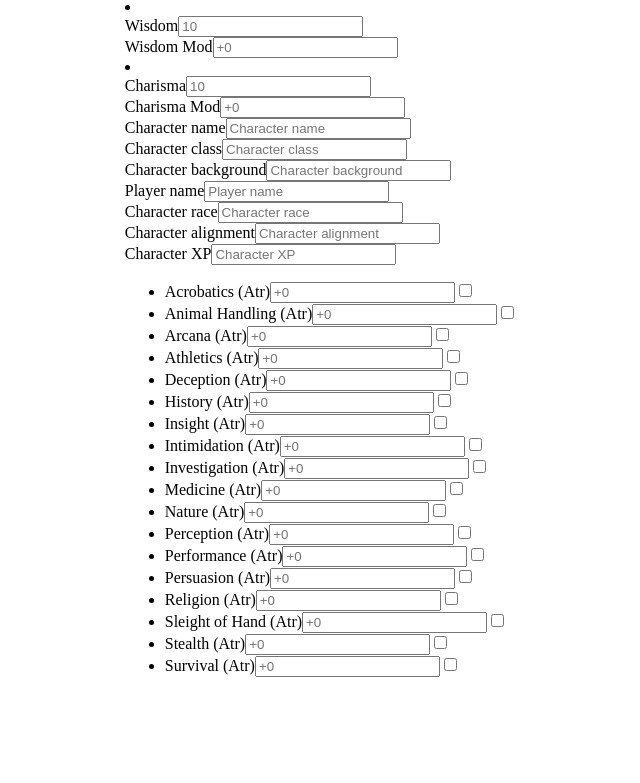
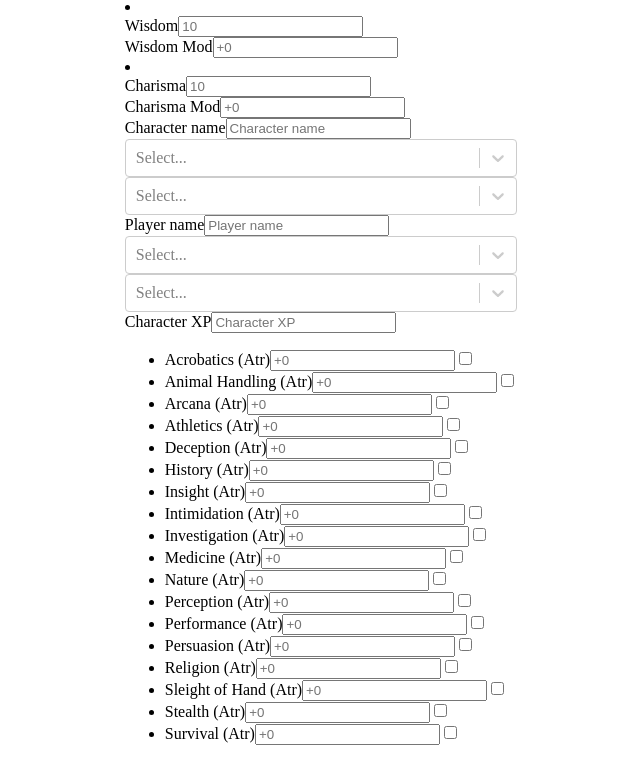
Before and after one commit to nwithee/dnd-app, a React (Create React App) app in the folder client/: page / in a window 1280 px wide. Shown: the part 2323-3106 px from the top of the page, without its empty margins (339-979 px from the left). Before the commit the page ends 3044 px from the top, so only its background shows below. Built offline with nearby package versions, Linux system fonts and the light colour scheme.

Commit message:
implimented basic dropdown menus for Class, Background, Race & Alignment

```diff
--- a/client/src/components/CharacterSheet/Bio/Bio.js
+++ b/client/src/components/CharacterSheet/Bio/Bio.js
@@ -1,20 +1,16 @@
 import React from 'react';
-
-// import PlayerClass from './PlayerClass/PlayerClass.js';
-// import PlayerBackground from './PlayerBackground/PlayerBackground.js';
-// import PlayerRace from './PlayerRace/PlayerRace.js';
-// import PlayerAlignment from './PlayerAlignment/PlayerAlignment.js';
 import SimpleText from './SimpleText/SimpleText';
+import Dropdown from './Dropdown/Dropdown';
 
 const Bio = () => {
   return (
     <div>
       <SimpleText textID='characterName' label='name'/>
-      <SimpleText textID='characterClass' label='class'/>
-      <SimpleText textID='characterBackground' label='background'/>
+      <Dropdown options='classOptions'/>
+      <Dropdown textID='backgroundOptions'/>
       <SimpleText textID='playerName' label='name'/>
-      <SimpleText textID='characterRace' label='race'/>
-      <SimpleText textID='characterAlignment' label='alignment'/>
+      <Dropdown textID='raceOptions'/>
+      <Dropdown textID='alignmentOptions'/>
       <SimpleText textID='characterXP' label='XP'/>
     </div>
   )
--- a/client/src/components/CharacterSheet/Bio/Dropdown/Dropdown.js
+++ b/client/src/components/CharacterSheet/Bio/Dropdown/Dropdown.js
@@ -1,37 +1,18 @@
-import React, { useState } from 'react';
+import React from 'react';
+import Select from 'react-select';
 import { classOptions, backgroundOptions, raceOptions, alignmentOptions } from './Dropdown/dropdownOptions';
 
 const Dropdown = (props) => {
-  const [dropdownOpen, setDropdownOpen] = useState(false);
-  const [selectedOption, setSelectedOption] = useState(props.options);
 
-  const handleDropdownClick = () => {
-    setDropdownOpen(!dropdownOpen);
-  }
-
-  const handleOptionClick = (option) => {
-    setSelectedOption(option);
-    setDropdownOpen(false);
-  }
+  const selectedOption = props.options;
 
   return (
     <div>
-      <input type='text' value={selectedOption} onClick={handleDropdownClick}/>
-
-      <ul>
-        {props.options.map((option) => {
-          return (
-            <li key={props.options.label} onClick={() => handleOptionClick(option)}>{option.label}</li>
-          )}
-        )}
-      </ul>
+      <Select
+        options={selectedOption}
+      />
     </div>
   )
 }
 
-
-
-
-
-
 export default Dropdown;
```
Also changed, not shown: client/src/components/CharacterSheet/CharacterSheet.css (deleted).
